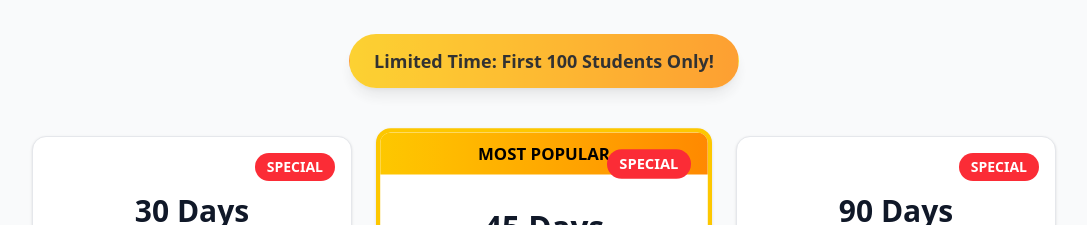
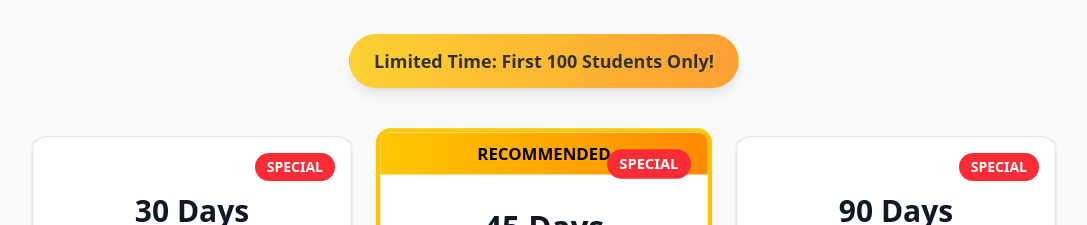
Before and after one commit to ayush-0012/Student-Sahayak, a React (Vite) app: page / in a window 1280 px wide. Shown: the part 2700-2925 px from the top of the page, without its empty margins (96-1183 px from the left). Built offline with nearby package versions, Linux system fonts and the light colour scheme.

Commit message:
minor changes

```diff
--- a/src/components/Landing.tsx
+++ b/src/components/Landing.tsx
@@ -529,7 +529,7 @@ export default function StudentSahayakLanding() {
                 >
                   {plan.popular && (
                     <div className="absolute top-0 left-0 right-0 bg-gradient-to-r from-yellow-400 to-orange-400 text-black text-center py-2 font-bold">
-                      MOST POPULAR
+                      RECOMMENDED
                     </div>
                   )}
                   <div className="absolute top-4 right-4 bg-red-500 text-white px-3 py-1 text-sm font-bold rounded-full">
```
